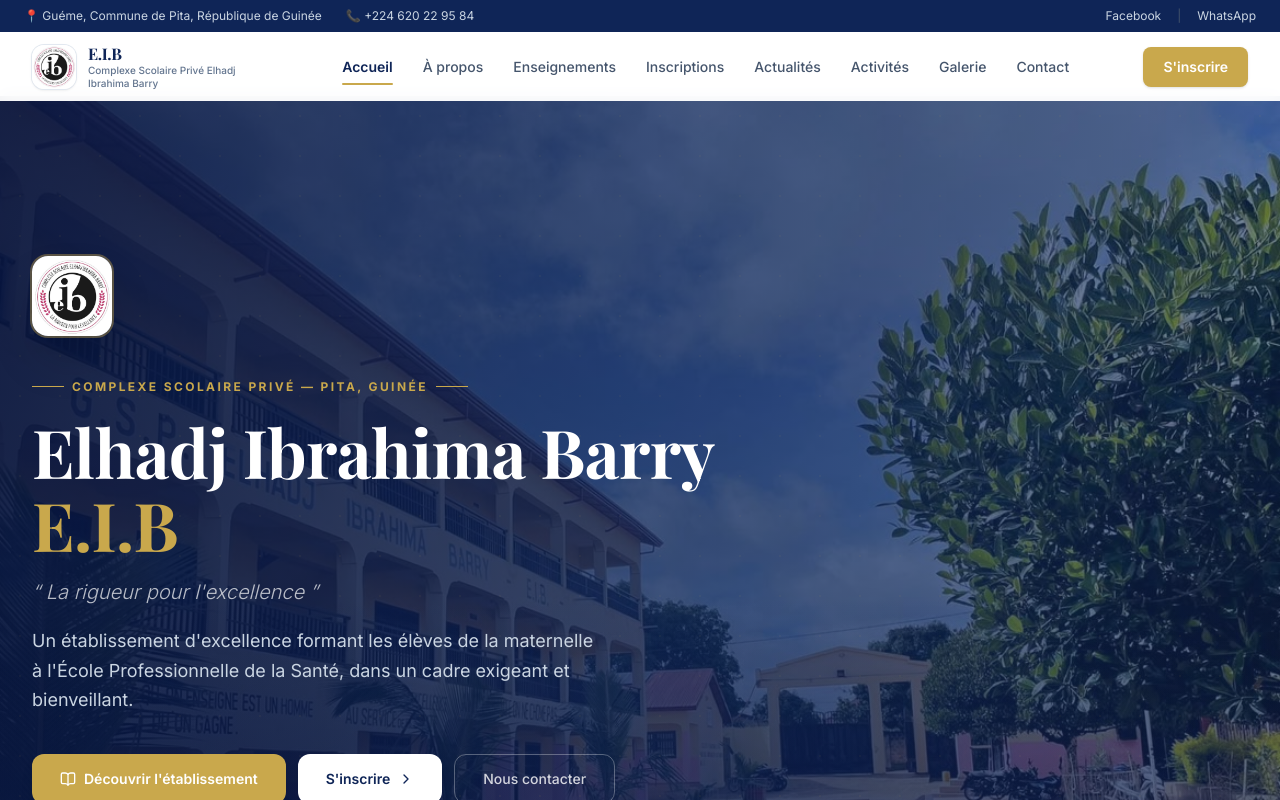
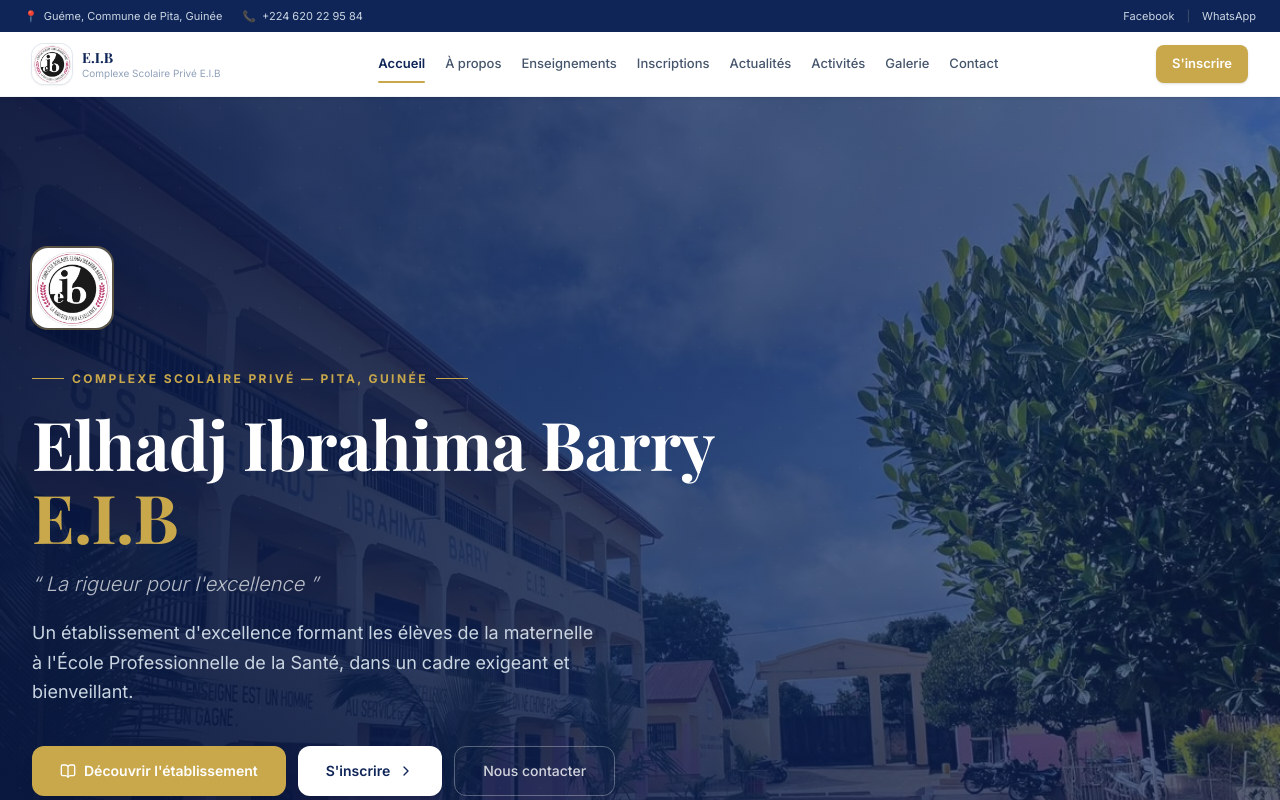
Before and after one commit to Barry-webdev/EIB-School, a Next.js app in the folder Frontend/: page / in a window 1280 px wide. Shown: the top 800 px of the page. Built offline with nearby package versions, Linux system fonts and the light colour scheme.

Commit message:
fix header: top bar fixed, nav reorganisee, bouton CTA plus hors zone

```diff
--- a/Frontend/src/app/layout.tsx
+++ b/Frontend/src/app/layout.tsx
@@ -40,7 +40,7 @@ export default function RootLayout({ children }: Readonly<{ children: React.Reac
     <html lang="fr" className={`${inter.variable} ${playfair.variable}`}>
       <body className="antialiased bg-white text-slate-800">
         <Header />
-        <main className="min-h-screen pt-16">{children}</main>
+        <main className="min-h-screen pt-14 lg:pt-[88px]">{children}</main>
         <Footer />
       </body>
     </html>
--- a/Frontend/src/components/layout/Header.tsx
+++ b/Frontend/src/components/layout/Header.tsx
@@ -4,31 +4,26 @@ import React, { useState, useEffect } from "react";
 import Link from "next/link";
 import Image from "next/image";
 import { usePathname } from "next/navigation";
-import { Menu, X, ChevronDown } from "lucide-react";
+import { Menu, X } from "lucide-react";
 
-interface NavItem {
-  label: string;
-  href: string;
-}
-
-const navItems: NavItem[] = [
-  { label: "Accueil",        href: "/" },
-  { label: "À propos",       href: "/a-propos" },
-  { label: "Enseignements",  href: "/enseignements" },
-  { label: "Inscriptions",   href: "/inscriptions" },
-  { label: "Actualités",     href: "/actualites" },
-  { label: "Activités",      href: "/activites" },
-  { label: "Galerie",        href: "/galerie" },
-  { label: "Contact",        href: "/contact" },
+const navItems = [
+  { label: "Accueil",       href: "/" },
+  { label: "À propos",      href: "/a-propos" },
+  { label: "Enseignements", href: "/enseignements" },
+  { label: "Inscriptions",  href: "/inscriptions" },
+  { label: "Actualités",    href: "/actualites" },
+  { label: "Activités",     href: "/activites" },
+  { label: "Galerie",       href: "/galerie" },
+  { label: "Contact",       href: "/contact" },
 ];
 
 export const Header: React.FC = () => {
   const [mobileMenuOpen, setMobileMenuOpen] = useState(false);
-  const [scrolled, setScrolled] = useState(false);
+  const [scrolled, setScrolled]             = useState(false);
   const pathname = usePathname();
 
   useEffect(() => {
-    const onScroll = () => setScrolled(window.scrollY > 40);
+    const onScroll = () => setScrolled(window.scrollY > 10);
     window.addEventListener("scroll", onScroll, { passive: true });
     return () => window.removeEventListener("scroll", onScroll);
   }, []);
@@ -45,67 +40,93 @@ export const Header: React.FC = () => {
 
   return (
     <>
-      {/* ── Top bar ── */}
-      <div className="hidden lg:block bg-[#0f2557] text-white text-xs py-2">
-        <div className="max-w-7xl mx-auto px-6 flex items-center justify-between">
-          <div className="flex items-center gap-6 text-slate-300">
-            <span>📍 Guéme, Commune de Pita, République de Guinée</span>
-            <span>📞 +224 620 22 95 84</span>
+      {/* ══════════════════════════════════════
+          TOP BAR — fixed, z-50
+      ══════════════════════════════════════ */}
+      <div className="hidden lg:flex fixed top-0 left-0 right-0 z-50 bg-[#0f2557] text-white h-8 items-center">
+        <div className="max-w-7xl w-full mx-auto px-6 flex items-center justify-between">
+          <div className="flex items-center gap-5 text-slate-300 text-[11px]">
+            <span className="flex items-center gap-1.5">
+              <span>📍</span> Guéme, Commune de Pita, Guinée
+            </span>
+            <span className="flex items-center gap-1.5">
+              <span>📞</span> +224 620 22 95 84
+            </span>
           </div>
-          <div className="flex items-center gap-4 text-slate-300">
+          <div className="flex items-center gap-3 text-[11px]">
             <a href="https://fb.me/gspeib" target="_blank" rel="noopener noreferrer"
-               className="hover:text-[#c9a84c] transition-colors">Facebook</a>
+               className="text-slate-300 hover:text-[#c9a84c] transition-colors">Facebook</a>
             <span className="text-slate-600">|</span>
             <a href="https://wa.me/224620229584" target="_blank" rel="noopener noreferrer"
-               className="hover:text-[#c9a84c] transition-colors">WhatsApp</a>
+               className="text-slate-300 hover:text-[#c9a84c] transition-colors">WhatsApp</a>
           </div>
         </div>
       </div>
 
-      {/* ── Main header ── */}
+      {/* ══════════════════════════════════════
+          MAIN HEADER — fixed sous la top bar
+          Desktop : top-8 (32px = hauteur top bar)
+          Scrolled : top-0 (top bar disparaît)
+      ══════════════════════════════════════ */}
       <header
         className={[
-          "fixed left-0 right-0 z-50 transition-all duration-300",
+          "fixed left-0 right-0 z-40 transition-all duration-300 bg-white border-b border-slate-100",
           scrolled
-            ? "top-0 bg-white/98 backdrop-blur-md shadow-[0_1px_24px_rgba(15,37,87,0.10)] py-2"
-            : "top-0 lg:top-8 bg-white/95 backdrop-blur-sm py-3",
+            ? "top-0 shadow-[0_2px_20px_rgba(15,37,87,0.10)] py-2"
+            : "lg:top-8 top-0 shadow-sm py-3",
         ].join(" ")}
       >
         <div className="max-w-7xl mx-auto px-4 sm:px-6 lg:px-8">
-          <div className="flex items-center justify-between gap-4">
+          <div className="flex items-center justify-between gap-6">
 
             {/* ── Logo ── */}
-            <Link href="/" className="flex items-center gap-3 group flex-shrink-0" aria-label="E.I.B — Accueil">
-              <div className="relative w-11 h-11 rounded-xl overflow-hidden ring-1 ring-slate-200 group-hover:ring-[#c9a84c] transition-all duration-300 shadow-sm">
+            <Link
+              href="/"
+              className="flex items-center gap-2.5 flex-shrink-0 group"
+              aria-label="E.I.B — Accueil"
+            >
+              <div className="relative w-10 h-10 rounded-xl overflow-hidden ring-1 ring-slate-200 group-hover:ring-[#c9a84c] transition-all shadow-sm flex-shrink-0">
                 <Image
                   src="/Logo EIB.jpg"
                   alt="Logo E.I.B"
                   fill
                   className="object-cover"
-                  sizes="44px"
+                  sizes="40px"
                   priority
                 />
               </div>
-              <div className="hidden sm:block">
-                <p className="text-base font-bold text-[#0f2557] leading-tight tracking-tight"
-                   style={{ fontFamily: "'Playfair Display', Georgia, serif" }}>
+              <div className="hidden xl:block">
+                <p
+                  className="text-sm font-bold text-[#0f2557] leading-tight"
+                  style={{ fontFamily: "'Playfair Display', Georgia, serif" }}
+                >
                   E.I.B
                 </p>
-                <p className="text-[10px] text-slate-500 leading-tight font-medium max-w-[180px]">
-                  Complexe Scolaire Privé Elhadj Ibrahima Barry
+                <p className="text-[10px] text-slate-400 leading-tight whitespace-nowrap">
+                  Complexe Scolaire Privé E.I.B
                 </p>
               </div>
+              {/* Sur lg (pas xl) : juste le sigle */}
+              <p
+                className="hidden lg:block xl:hidden text-sm font-bold text-[#0f2557]"
+                style={{ fontFamily: "'Playfair Display', Georgia, serif" }}
+              >
+                E.I.B
+              </p>
             </Link>
 
-            {/* ── Nav Desktop ── */}
-            <nav className="hidden lg:flex items-center gap-0.5" aria-label="Navigation principale">
+            {/* ── Navigation Desktop ── */}
+            <nav
+              className="hidden lg:flex items-center gap-0 flex-1 justify-center"
+              aria-label="Navigation principale"
+            >
               {navItems.map((item) => (
                 <Link
                   key={item.href}
                   href={item.href}
                   aria-current={isActive(item.href) ? "page" : undefined}
                   className={[
-                    "relative px-3.5 py-2 text-sm font-medium rounded-lg transition-all duration-200",
+                    "relative px-2.5 py-2 text-[13px] font-medium rounded-md transition-all duration-200 whitespace-nowrap",
                     "hover:text-[#0f2557] hover:bg-[#0f2557]/5",
                     isActive(item.href)
                       ? "text-[#0f2557] font-semibold"
@@ -114,24 +135,25 @@ export const Header: React.FC = () => {
                 >
                   {item.label}
                   {isActive(item.href) && (
-                    <span className="absolute bottom-0 left-3.5 right-3.5 h-0.5 bg-[#c9a84c] rounded-full" />
+                    <span className="absolute bottom-0 left-2.5 right-2.5 h-0.5 bg-[#c9a84c] rounded-full" />
                   )}
                 </Link>
               ))}
             </nav>
 
-            {/* ── CTA + Hamburger ── */}
-            <div className="flex items-center gap-2.5">
+            {/* ── CTA Desktop + Hamburger mobile ── */}
+            <div className="flex items-center gap-2 flex-shrink-0">
               <Link
                 href="/inscriptions"
-                className="hidden lg:inline-flex items-center gap-2 bg-[#c9a84c] hover:bg-[#b08d35] text-white font-semibold px-5 py-2.5 rounded-lg text-sm transition-all duration-200 shadow-sm hover:shadow-md hover:-translate-y-0.5"
+                className="hidden lg:inline-flex items-center bg-[#c9a84c] hover:bg-[#b08d35] text-white font-semibold px-4 py-2 rounded-lg text-[13px] transition-all duration-200 shadow-sm hover:shadow-md hover:-translate-y-0.5 whitespace-nowrap"
               >
                 S&apos;inscrire
               </Link>
 
+              {/* Hamburger */}
               <button
                 onClick={() => setMobileMenuOpen(!mobileMenuOpen)}
-                className="lg:hidden w-10 h-10 flex items-center justify-center rounded-lg text-slate-700 hover:bg-slate-100 transition-colors"
+                className="lg:hidden w-9 h-9 flex items-center justify-center rounded-lg text-slate-700 hover:bg-slate-100 transition-colors"
                 aria-label={mobileMenuOpen ? "Fermer le menu" : "Ouvrir le menu"}
                 aria-expanded={mobileMenuOpen}
                 aria-controls="mobile-menu"
@@ -139,11 +161,14 @@ export const Header: React.FC = () => {
                 {mobileMenuOpen ? <X className="w-5 h-5" /> : <Menu className="w-5 h-5" />}
               </button>
             </div>
+
           </div>
         </div>
       </header>
 
-      {/* ── Overlay ── */}
+      {/* ══════════════════════════════════════
+          OVERLAY mobile
+      ══════════════════════════════════════ */}
       <div
         className={[
           "fixed inset-0 z-40 lg:hidden bg-[#0f2557]/50 backdrop-blur-sm transition-opacity duration-300",
@@ -153,11 +178,13 @@ export const Header: React.FC = () => {
         aria-hidden="true"
       />
 
-      {/* ── Mobile Drawer ── */}
+      {/* ══════════════════════════════════════
+          DRAWER mobile
+      ══════════════════════════════════════ */}
       <div
         id="mobile-menu"
         className={[
-          "fixed top-0 right-0 bottom-0 w-80 max-w-[90vw] z-50 lg:hidden",
+          "fixed top-0 right-0 bottom-0 w-72 max-w-[85vw] z-50 lg:hidden",
           "flex flex-col bg-white shadow-2xl",
           "transition-transform duration-300 ease-out",
           mobileMenuOpen ? "translate-x-0" : "translate-x-full",
@@ -166,26 +193,40 @@ export const Header: React.FC = () => {
       >
         {/* Drawer header */}
         <div className="flex items-center justify-between px-5 py-4 border-b border-slate-100">
-          <Link href="/" onClick={() => setMobileMenuOpen(false)} className="flex items-center gap-3">
+          <Link
+            href="/"
+            onClick={() => setMobileMenuOpen(false)}
+            className="flex items-center gap-2.5"
+          >
             <div className="relative w-9 h-9 rounded-lg overflow-hidden ring-1 ring-slate-200">
-              <Image src="/Logo EIB.jpg" alt="Logo E.I.B" fill className="object-cover" sizes="36px" />
+              <Image
+                src="/Logo EIB.jpg"
+                alt="Logo E.I.B"
+                fill
+                className="object-cover"
+                sizes="36px"
+              />
             </div>
             <div>
-              <p className="text-sm font-bold text-[#0f2557]"
-                 style={{ fontFamily: "'Playfair Display', Georgia, serif" }}>E.I.B</p>
+              <p
+                className="text-sm font-bold text-[#0f2557]"
+                style={{ fontFamily: "'Playfair Display', Georgia, serif" }}
+              >
+                E.I.B
+              </p>
               <p className="text-[10px] text-slate-400">La rigueur pour l&apos;excellence</p>
             </div>
           </Link>
           <button
             onClick={() => setMobileMenuOpen(false)}
-            className="w-8 h-8 flex items-center justify-center rounded-lg text-slate-500 hover:bg-slate-100"
-            aria-label="Fermer"
+            className="w-8 h-8 flex items-center justify-center rounded-lg text-slate-400 hover:bg-slate-100 transition-colors"
+            aria-label="Fermer le menu"
           >
             <X className="w-4 h-4" />
           </button>
         </div>
 
-        {/* Nav links */}
+        {/* Nav mobile */}
         <nav className="flex-1 overflow-y-auto py-3" aria-label="Navigation mobile">
           {navItems.map((item) => (
             <Link
@@ -194,7 +235,7 @@ export const Header: React.FC = () => {
               onClick={() => setMobileMenuOpen(false)}
               aria-current={isActive(item.href) ? "page" : undefined}
               className={[
-                "flex items-center px-5 py-3.5 text-sm font-medium transition-colors",
+                "flex items-center px-5 py-3 text-sm font-medium transition-colors",
                 "border-l-2 mx-3 rounded-r-xl",
                 isActive(item.href)
                   ? "border-[#c9a84c] bg-[#0f2557]/5 text-[#0f2557] font-semibold"
@@ -207,7 +248,7 @@ export const Header: React.FC = () => {
         </nav>
 
         {/* CTA mobile */}
-        <div className="p-5 border-t border-slate-100 space-y-3">
+        <div className="p-5 border-t border-slate-100 space-y-2.5">
           <Link
             href="/inscriptions"
             onClick={() => setMobileMenuOpen(false)}
```
